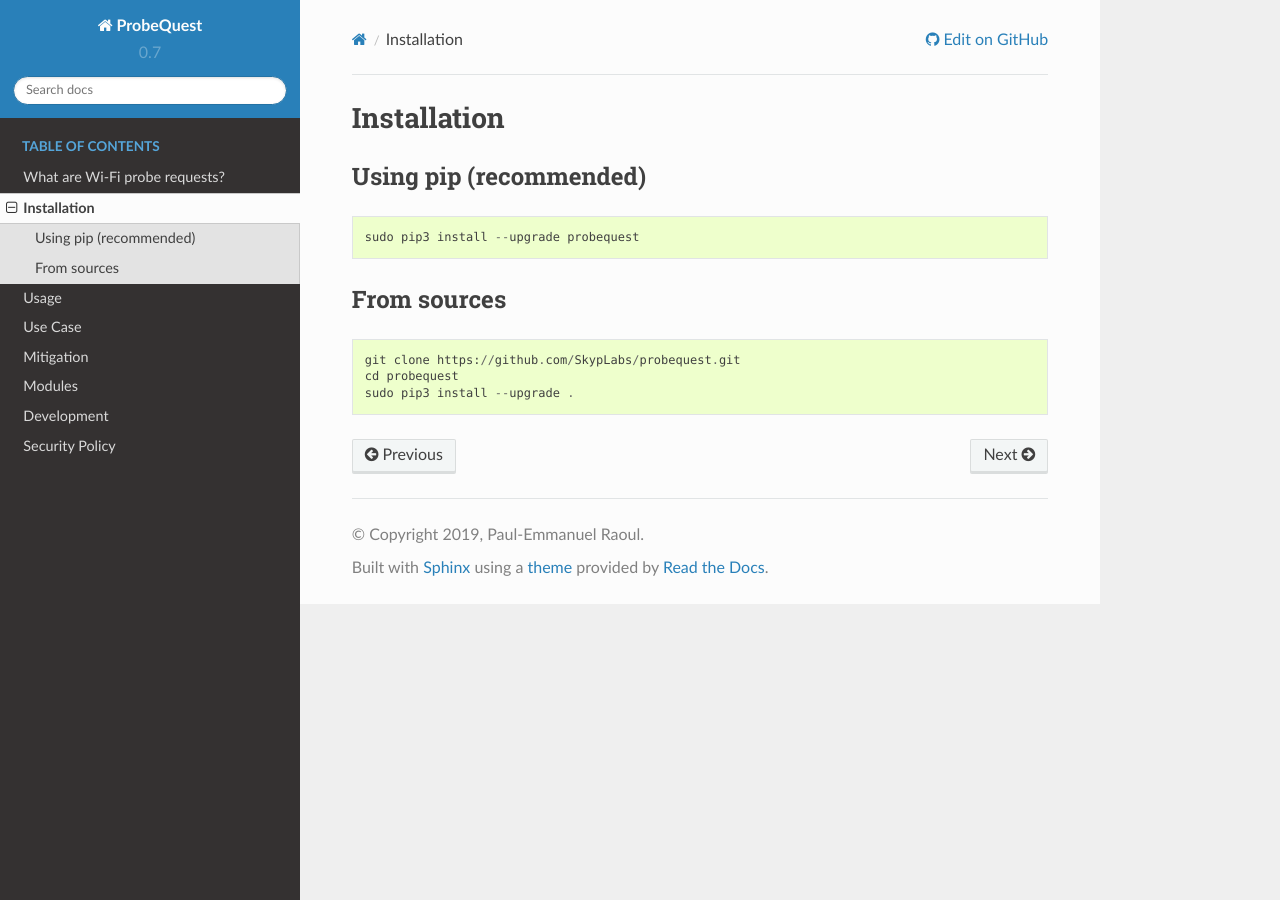
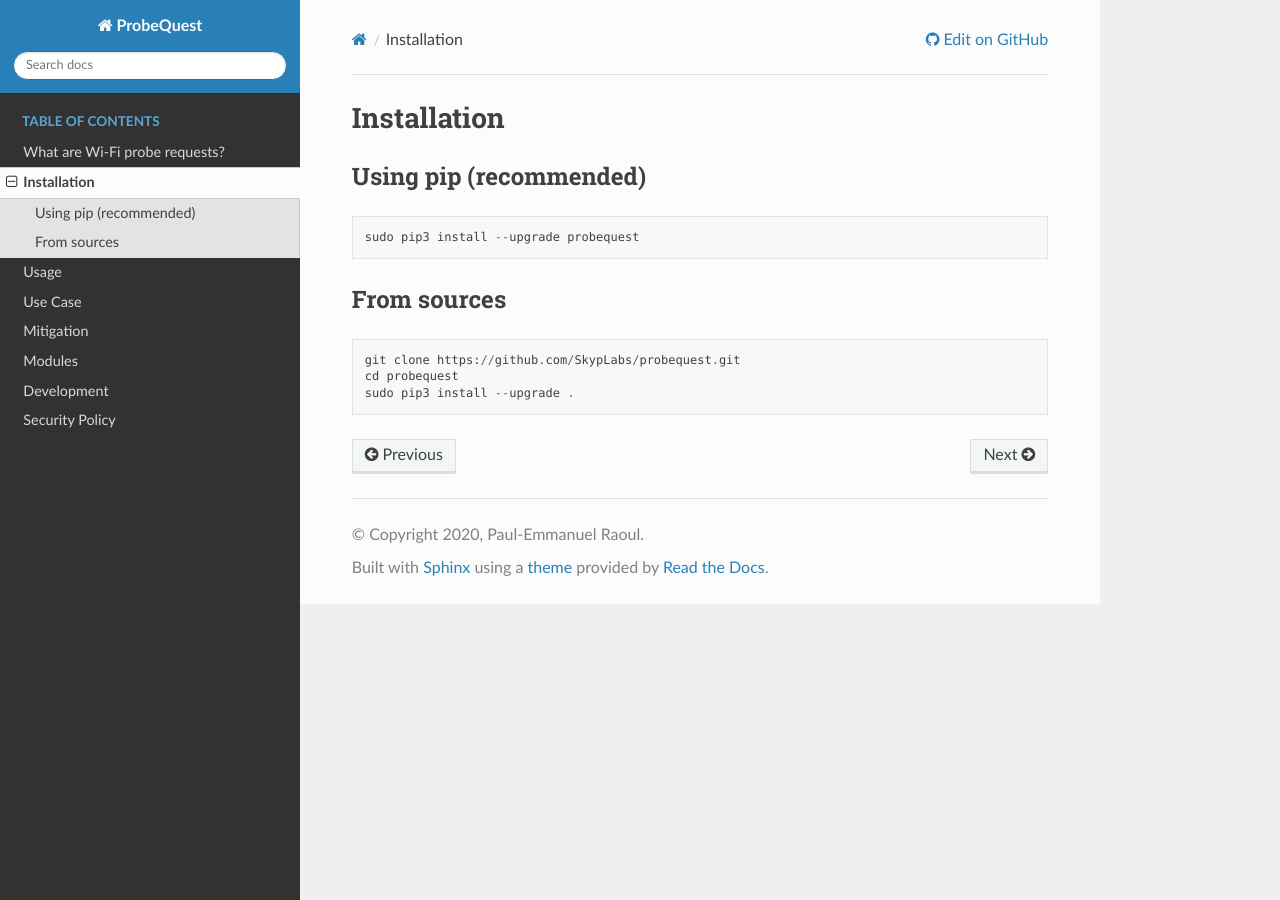
Before and after one commit to SkypLabs/probequest, a Sphinx documentation site: the page built from docs/installation.rst, in a window 1280 px wide. Built offline with Sphinx 7.4.7 and the Read the Docs theme 2.0.0, drawn with Linux system fonts in a browser that asks for light colours; some of the changed lines change nothing that is shown.

Commit message:
Update Sphinx configuration

```diff
--- a/docs/conf.py
+++ b/docs/conf.py
@@ -1,10 +1,10 @@
-# -*- coding: utf-8 -*-
-#
 # Configuration file for the Sphinx documentation builder.
 #
-# This file does only contain a selection of the most common options. For a
-# full list see the documentation:
-# http://www.sphinx-doc.org/en/master/config
+# This file only contains a selection of the most common options. For a full
+# list see the documentation:
+# https://www.sphinx-doc.org/en/master/usage/configuration.html
+
+# pylint: skip-file
 
 # -- Path setup --------------------------------------------------------------
 
@@ -12,41 +12,30 @@
 # add these directories to sys.path here. If the directory is relative to the
 # documentation root, use os.path.abspath to make it absolute, like shown here.
 #
-
-# pylint: skip-file
-
-import os
-import sys
+# import os
+# import sys
+# sys.path.insert(0, os.path.abspath('.'))
 
 from probequest import __version__ as VERSION
 
-sys.path.insert(0, os.path.abspath('..'))
 
 # -- Project information -----------------------------------------------------
 
 project = 'ProbeQuest'
-copyright = '2019, Paul-Emmanuel Raoul'
+copyright = '2020, Paul-Emmanuel Raoul'
 author = 'Paul-Emmanuel Raoul'
 
-# The short X.Y version
-version = ".".join(VERSION.split(".")[:2])
 # The full version, including alpha/beta/rc tags
 release = VERSION
 
 
 # -- General configuration ---------------------------------------------------
 
-# If your documentation needs a minimal Sphinx version, state it here.
-#
-# needs_sphinx = '1.0'
-
 # Add any Sphinx extension module names here, as strings. They can be
 # extensions coming with Sphinx (named 'sphinx.ext.*') or your custom
 # ones.
 extensions = [
     'sphinx.ext.autodoc',
-    'sphinx.ext.graphviz',
-    'sphinx.ext.mathjax',
     'sphinx.ext.todo',
     'sphinx.ext.viewcode',
     'sphinxarg.ext',
@@ -56,29 +45,13 @@
 # Add any paths that contain templates here, relative to this directory.
 templates_path = ['_templates']
 
-# The suffix(es) of source filenames.
-# You can specify multiple suffix as a list of string:
-#
-# source_suffix = ['.rst', '.md']
-source_suffix = '.rst'
-
 # The master toctree document.
 master_doc = 'index'
 
-# The language for content autogenerated by Sphinx. Refer to documentation
-# for a list of supported languages.
-#
-# This is also used if you do content translation via gettext catalogs.
-# Usually you set "language" from the command line for these cases.
-language = None
-
 # List of patterns, relative to source directory, that match files and
 # directories to ignore when looking for source files.
-# This pattern also affects html_static_path and html_extra_path .
+# This pattern also affects html_static_path and html_extra_path.
 exclude_patterns = ['_build', 'Thumbs.db', '.DS_Store']
-
-# The name of the Pygments (syntax highlighting) style to use.
-pygments_style = 'sphinx'
 
 
 # -- Options for HTML output -------------------------------------------------
@@ -88,104 +61,10 @@
 #
 html_theme = 'sphinx_rtd_theme'
 
-# Theme options are theme-specific and customize the look and feel of a theme
-# further.  For a list of options available for each theme, see the
-# documentation.
-#
-# html_theme_options = {}
-
 # Add any paths that contain custom static files (such as style sheets) here,
 # relative to this directory. They are copied after the builtin static files,
 # so a file named "default.css" will overwrite the builtin "default.css".
 html_static_path = ['_static']
-
-# Custom sidebar templates, must be a dictionary that maps document names
-# to template names.
-#
-# The default sidebars (for documents that don't match any pattern) are
-# defined by theme itself.  Builtin themes are using these templates by
-# default: ``['localtoc.html', 'relations.html', 'sourcelink.html',
-# 'searchbox.html']``.
-#
-# html_sidebars = {}
-
-
-# -- Options for HTMLHelp output ---------------------------------------------
-
-# Output file base name for HTML help builder.
-htmlhelp_basename = 'ProbeQuestdoc'
-
-
-# -- Options for LaTeX output ------------------------------------------------
-
-latex_elements = {
-    # The paper size ('letterpaper' or 'a4paper').
-    #
-    # 'papersize': 'letterpaper',
-
-    # The font size ('10pt', '11pt' or '12pt').
-    #
-    # 'pointsize': '10pt',
-
-    # Additional stuff for the LaTeX preamble.
-    #
-    # 'preamble': '',
-
-    # Latex figure (float) alignment
-    #
-    # 'figure_align': 'htbp',
-}
-
-# Grouping the document tree into LaTeX files. List of tuples
-# (source start file, target name, title,
-#  author, documentclass [howto, manual, or own class]).
-latex_documents = [
-    (master_doc, 'ProbeQuest.tex', 'ProbeQuest Documentation',
-     'Paul-Emmanuel Raoul', 'manual'),
-]
-
-
-# -- Options for manual page output ------------------------------------------
-
-# One entry per manual page. List of tuples
-# (source start file, name, description, authors, manual section).
-man_pages = [
-    (master_doc, 'probequest', 'ProbeQuest Documentation',
-     [author], 1)
-]
-
-
-# -- Options for Texinfo output ----------------------------------------------
-
-# Grouping the document tree into Texinfo files. List of tuples
-# (source start file, target name, title, author,
-#  dir menu entry, description, category)
-texinfo_documents = [
-    (master_doc, 'ProbeQuest', 'ProbeQuest Documentation',
-     author, 'ProbeQuest', 'One line description of project.',
-     'Miscellaneous'),
-]
-
-
-# -- Options for Epub output -------------------------------------------------
-
-# Bibliographic Dublin Core info.
-epub_title = project
-epub_author = author
-epub_publisher = author
-epub_copyright = copyright
-
-# The unique identifier of the text. This can be a ISBN number
-# or the project homepage.
-#
-# epub_identifier = ''
-
-# A unique identification for the text.
-#
-# epub_uid = ''
-
-# A list of files that should not be packed into the epub file.
-epub_exclude_files = ['search.html']
 
 
 # -- Extension configuration -------------------------------------------------
@@ -195,10 +74,12 @@
 # If true, `todo` and `todoList` produce output, else they produce nothing.
 todo_include_todos = True
 
+
 # -- Options for sphinxcontrib-seqdiag extension -----------------------------
 
 # Fontpath for seqdiag (truetype font).
 seqdiag_fontpath = '/usr/share/fonts/truetype/ipafont/ipagp.ttf'
+
 
 # -- Options for GitHub integration ------------------------------------------
 
@@ -206,6 +87,6 @@
     'display_github': True,         # Integrate GitHub
     'github_user': 'SkypLabs',      # Username
     'github_repo': 'probequest',    # Repo name
-    'github_version': 'master',     # Version
+    'github_version': 'develop',    # Version
     'conf_py_path': '/docs/',       # Path in the checkout to the docs root
 }
```
